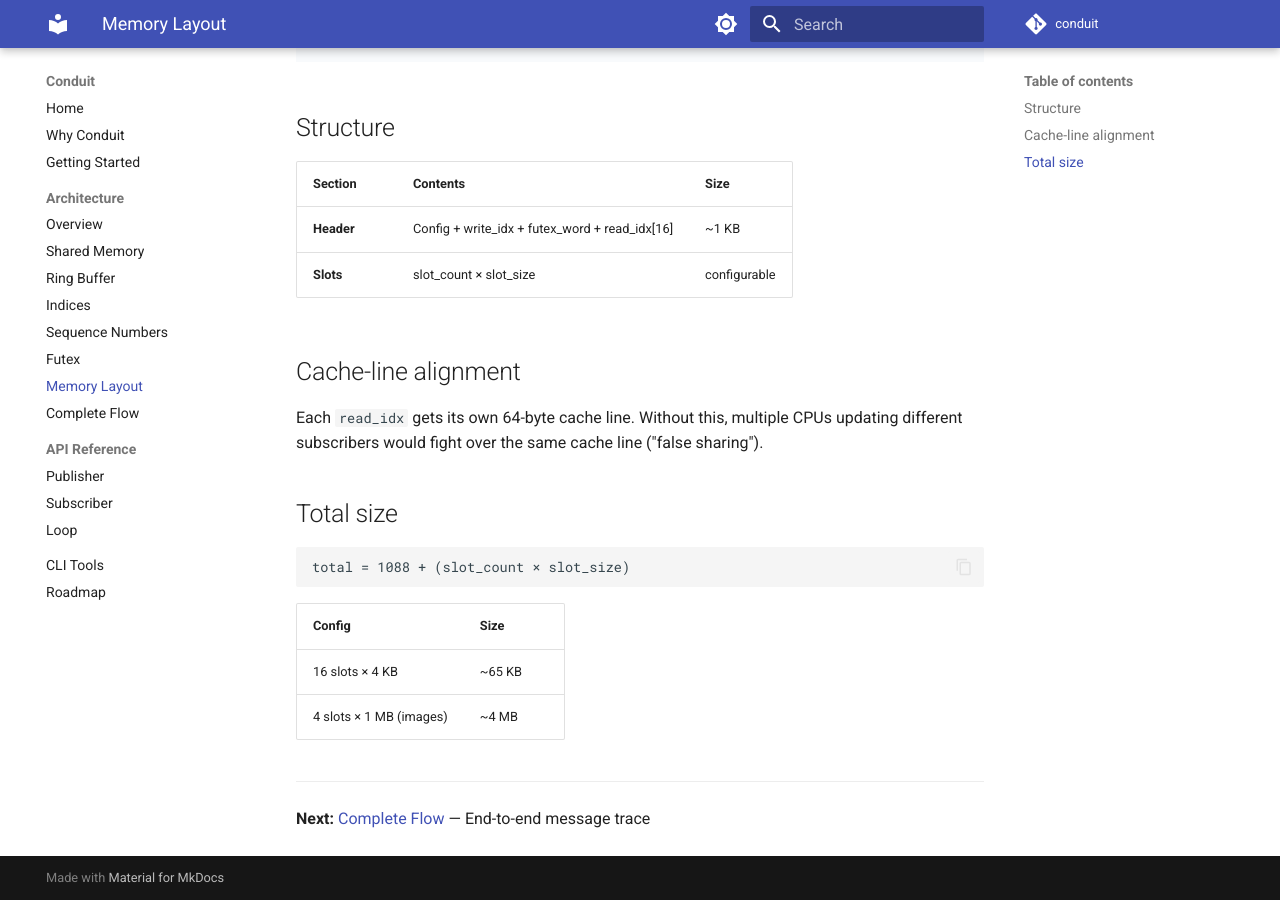
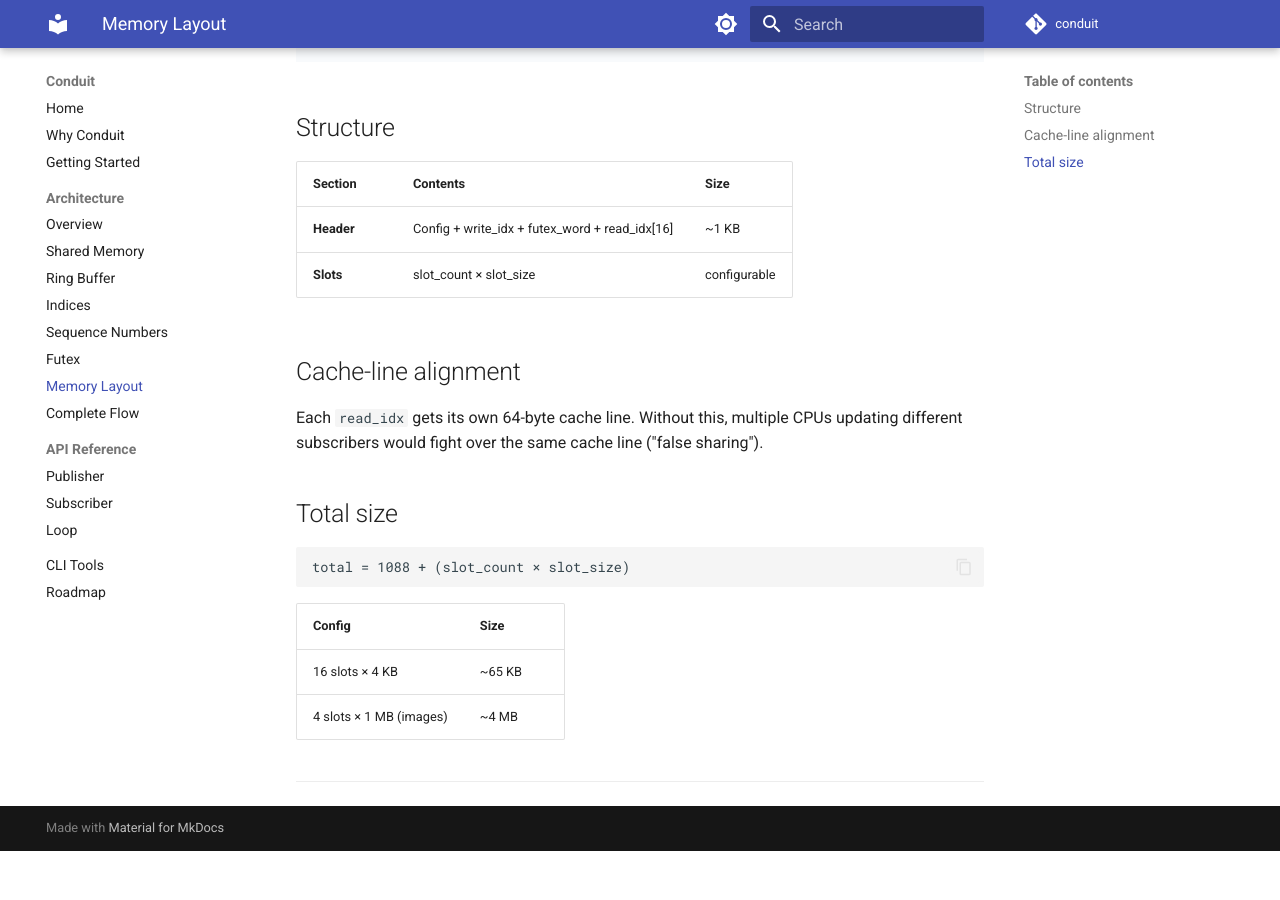
Before and after one commit to venkisagunner93/conduit, an MkDocs documentation site: the page built from docs/architecture/memory-layout.md, in a window 1280 px wide and 900 px high, scrolled down 691 px. Built offline with MkDocs 1.6.1 and Material for MkDocs 9.7.7, drawn with Linux system fonts in a browser that asks for light colours; comment, search, counter and statistics services are not loaded; after the commit the page ends 1542 px from its top, so only the background shows below that.

Commit message:
Removed complete flow

```diff
--- a/docs/architecture/memory-layout.md
+++ b/docs/architecture/memory-layout.md
@@ -27,5 +27,3 @@ total = 1088 + (slot_count × slot_size)
 | 4 slots × 1 MB (images) | ~4 MB |
 
 ---
-
-**Next:** [Complete Flow](complete-flow.md) — End-to-end message trace
```
